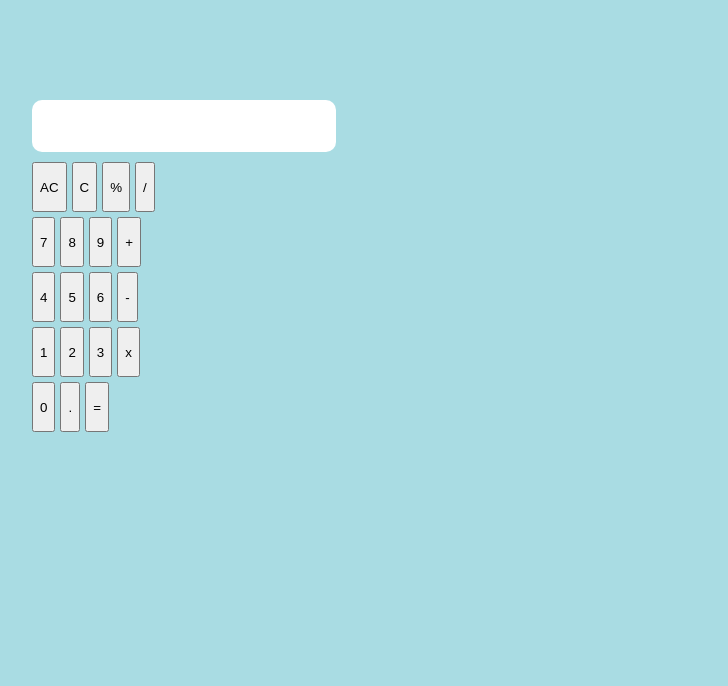
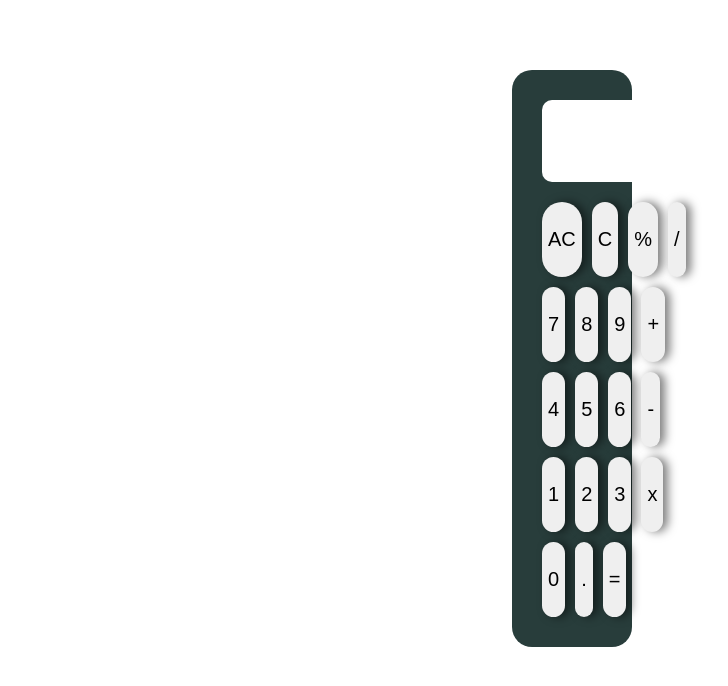
Before and after one commit to MhmdFais/calculator, a plain HTML site: page index.html in a window 1280 px wide. Shown: the whole page, without its empty margins (68-796 px from the left). Drawn offline with Linux system fonts and the light colour scheme.

Commit message:
styling finished

```diff
--- a/index.html
+++ b/index.html
@@ -9,37 +9,38 @@
   <body>
     <div class="main-container">
       <div class="display-field">
+        <div class="oouput-field"></div>
         <input type="text" id="input-field" />
       </div>
       <div class="cal-buttons">
         <div class="first-row">
-          <button class="buttons">AC</button>
-          <button class="buttons">C</button>
-          <button class="buttons">%</button>
-          <button class="buttons">/</button>
+          <button class="buttons red">AC</button>
+          <button class="buttons red">C</button>
+          <button class="buttons blue">%</button>
+          <button class="buttons blue">/</button>
         </div>
         <div class="second-row">
-          <button class="buttons">7</button>
-          <button class="buttons">8</button>
-          <button class="buttons">9</button>
-          <button class="buttons">+</button>
+          <button class="buttons grey">7</button>
+          <button class="buttons grey">8</button>
+          <button class="buttons grey">9</button>
+          <button class="buttons blue">+</button>
         </div>
         <div class="third-row">
-          <button class="buttons">4</button>
-          <button class="buttons">5</button>
-          <button class="buttons">6</button>
-          <button class="buttons">-</button>
+          <button class="buttons grey">4</button>
+          <button class="buttons grey">5</button>
+          <button class="buttons grey">6</button>
+          <button class="buttons blue">-</button>
         </div>
         <div class="fouth-row">
-          <button class="buttons">1</button>
-          <button class="buttons">2</button>
-          <button class="buttons">3</button>
-          <button class="buttons">x</button>
+          <button class="buttons grey">1</button>
+          <button class="buttons grey">2</button>
+          <button class="buttons grey">3</button>
+          <button class="buttons blue">x</button>
         </div>
         <div class="fifth-row">
-          <button class="buttons">0</button>
-          <button class="buttons">.</button>
-          <button class="buttons">=</button>
+          <button class="buttons grey">0</button>
+          <button class="buttons grey">.</button>
+          <button class="buttons green" id="long-button">=</button>
         </div>
       </div>
     </div>
--- a/styles.css
+++ b/styles.css
@@ -1,23 +1,26 @@
 :root{
-    --primary-color: #a9dce3
+    --primary-color: #197278;
+    --bg-color: #283d3b;
 }
 
 body{
     margin: 0;
-    width: 0;
-    background-color: var(--primary-color);
+    background-color: white;
 }
 
 .main-container{
     display: flex;
     flex-direction: column;
-    padding: 100px;
-    gap: 10px;
+    gap: 20px;
+    background-color: var(--bg-color);
+    margin: 70px 580px;
+    padding: 30px;
+    border-radius: 20px;
 }
 
 input{
-    width: 300px;
-    height: 50px;
+    width: 312px;
+    height: 80px;
     border: none;
     border-radius: 10px;
 }
@@ -25,15 +28,53 @@ input{
 .cal-buttons{
     display: flex;
     flex-direction: column;
-    gap: 5px;
+    gap: 10px;
 }
 
 .first-row, .second-row, .third-row, .fouth-row, .fifth-row{
     display: flex;
-    gap: 5px;
+    gap: 10px;
 }
 
 button{
-    height: 50px;
-    width: 100px;
+    height: 75px;
+    width: 75px;
+    font-size: 20px;
+    border: none;
+    border-radius: 50px;
+    box-shadow: 5px 0 10px rgba(0, 0, 0, 0.5);
 }
+
+
+
+#long-button{
+    flex: 2;
+}
+
+.buttons.red:hover{
+    background-color: rgb(240, 129, 129);
+    box-shadow: none;
+    height: 74px;
+    width: 74px;
+}
+
+.buttons.blue:hover{
+    background-color: rgb(121, 207, 240);
+    box-shadow: none;
+    height: 74px;
+    width: 74px;
+}
+
+.buttons.green:hover{
+    background-color: rgb(80, 156, 80);
+    box-shadow: none;
+    height: 74px;
+    width: 74px;
+}
+
+.buttons.grey:hover{
+    background-color: rgb(180, 176, 176);
+    box-shadow: none;
+    height: 74px;
+    width: 74px;
+}
```
